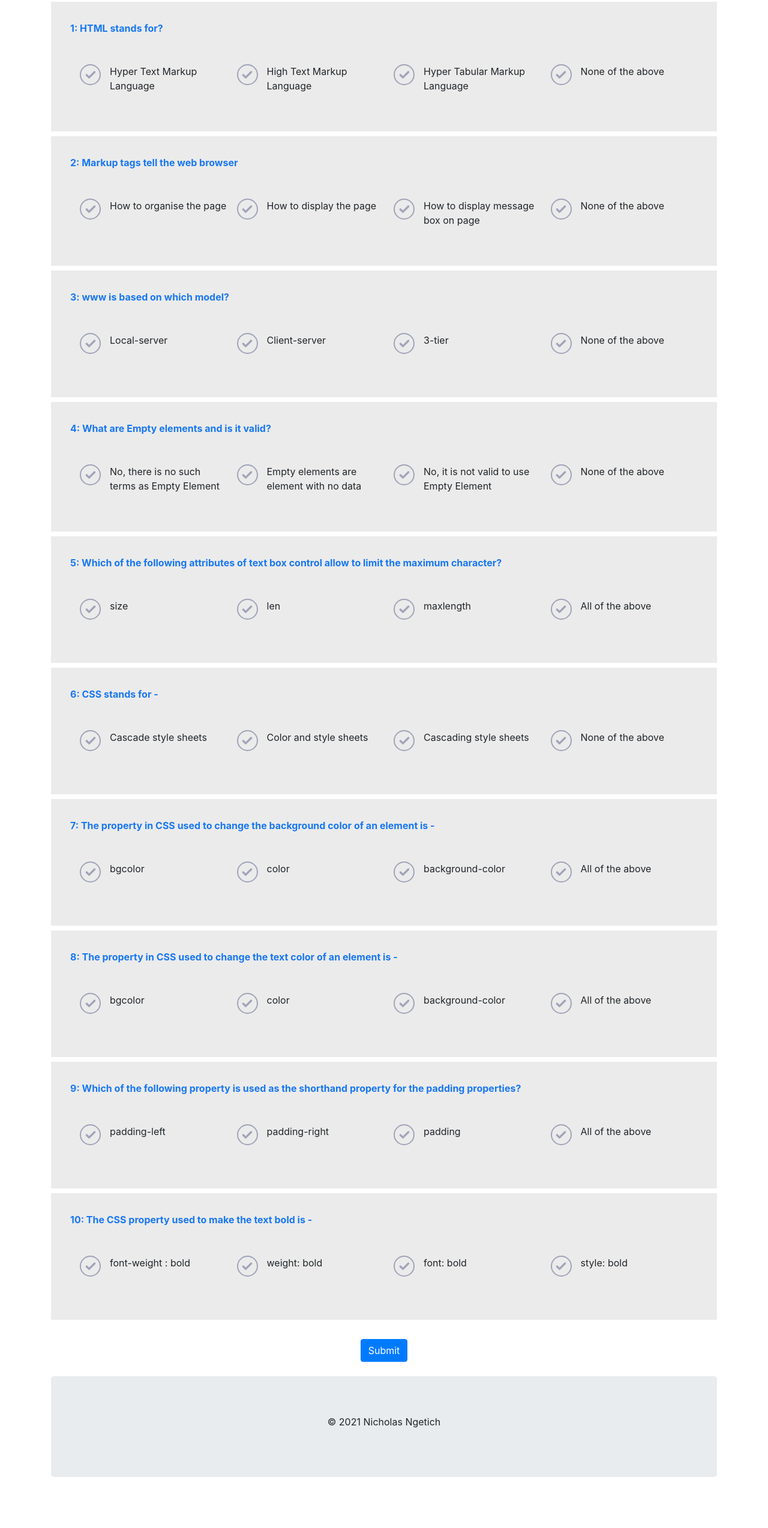
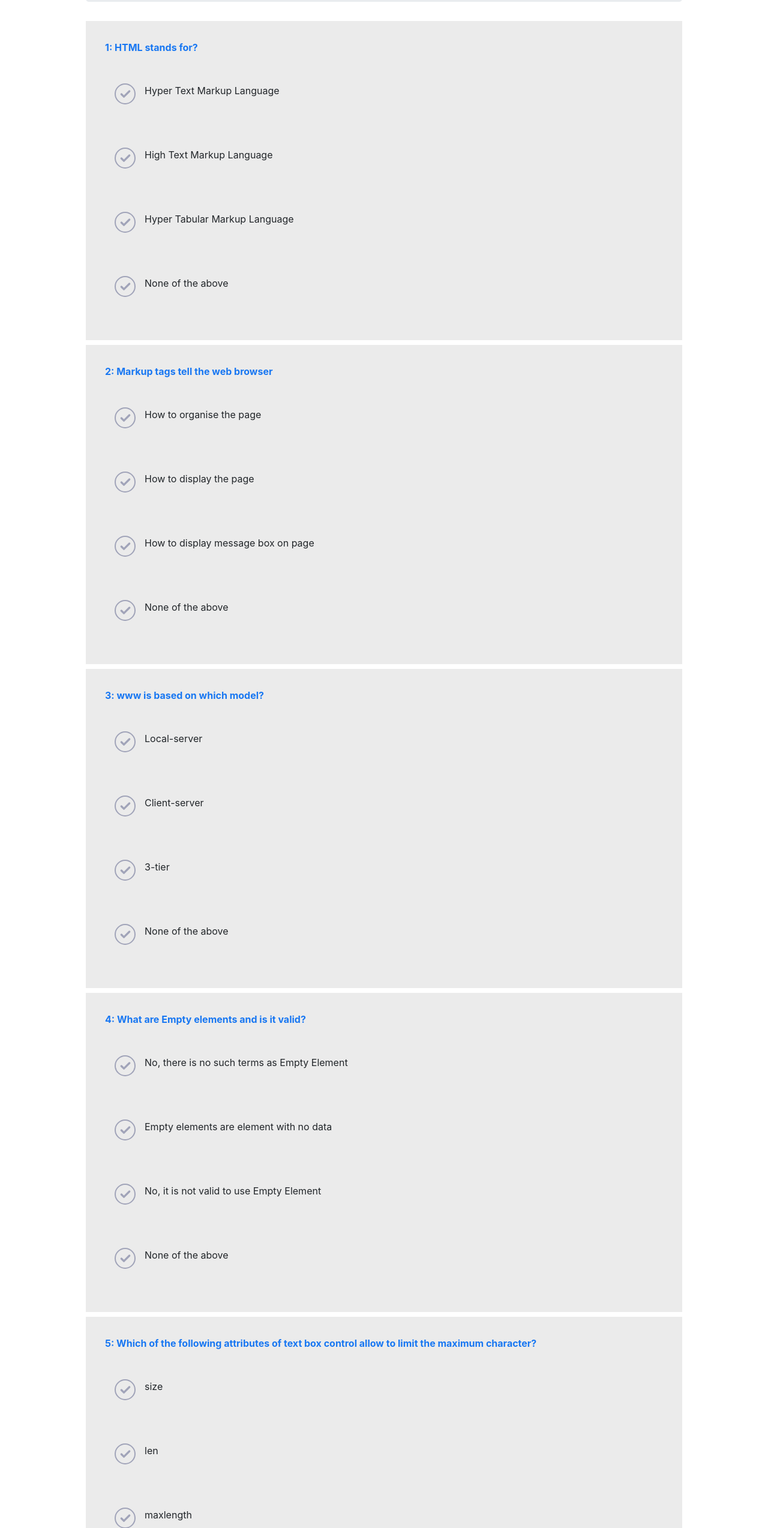
Before and after one commit to ngetichnicholas/Quiz-Board, a plain HTML site: page index.html in a window 1280 px wide. Shown: the part 253-2800 px from the top of the page at 60% size. Before the commit the page ends 2715 px from the top, so only its background shows below. Drawn offline with Linux system fonts and the light colour scheme.

Commit message:
Add changes to quizz page layout

```diff
--- a/css/styles.css
+++ b/css/styles.css
@@ -2,6 +2,18 @@ html, body {
   margin: 0;
   padding: 0;
   width: 100%;
+}
+@media screen and (min-width:1000px) {
+  .container-fluid {
+    width: 80%;
+    margin: 2rem 10% 2rem 10%;
+  }
+}
+@media screen and (min-width:1400px) {
+  .container-fluid {
+    width: 60%;
+    margin: 2rem 20% 2rem 20%;
+  }
 }
 .answer {
   display: none;
@@ -13,7 +25,7 @@ html, body {
 .quizAnswers {
   color: green;
 }
-ul {
+.ul {
   display: flex;
   margin: 0;
   padding: 2rem 0rem 2rem 0rem;
@@ -79,12 +91,13 @@ label {
 }
 @import url(https://fonts.googleapis.com/css?family=Work+Sans:300,600);
 
-@media (max-width: 780px) {
-
-}
-
 @media screen  and (min-width:0px) and (max-width: 500px) {
-
+  ul {
+    display: -webkit-inline-box;
+    flex-direction: column;
+    margin: 0;
+    padding: 2rem 0rem 2rem 0rem;
+  }
 }
 @media screen  and (min-width:500px) and (max-width: 1000px) {
 
--- a/index.html
+++ b/index.html
@@ -9,7 +9,7 @@
   <title>Quiz-Board | IP</title>
 </head>
 <body>
-  <div class="container">
+  <div class="container-fluid">
     <div class="jumbotron text-center">
       <h1>HTML and CSS Quizz Board</h1>
       <p>Answer all the questions below and submit for grading!</p>
@@ -17,142 +17,207 @@
     <form action="" id="quizForm">
       <div class="form-group">
         <p class="question">1: HTML stands for?</p>
-        <ul>
+        <div class="selections">
+          <div class="ul">
             <input type="checkbox" id="mail1" class="answer" name="q1" value="1">
             <label for="mail1"></label><span id="correctString1">Hyper Text Markup Language</span>
+          </div>
+          <div class="ul">
             <input type="checkbox" id="mail2" class="answer"  name="q1" value="0">
             <label for="mail2"></label><span>High Text Markup Language</span>
+          </div>
+          <div
+          class="ul">
             <input class="answer" type="checkbox" id="mail3" name="q1" value="0">
             <label for="mail3"></label><span>Hyper Tabular Markup Language</span>
+          </div>
+          <div class="ul">
             <input class="answer" type="checkbox" id="mail4" name="q1" value="0">
             <label for="mail4"></label><span>None of the above</span>
-        </ul>
+          </div>
+        </div>
         <div class="quizAnswers" id="correctAnswer1"></div>
       </div>
       <div class="form-group">
         <p class="question">2: Markup tags tell the web browser</p>
-        <ul>
+        <div class="selection">
+          <div class="ul">
             <input type="checkbox" id="q2A1" class="answer" name="q2" value="0">
             <label for="q2A1"></label><span>How to organise the page</span>
+          </div>
+          <div class="ul">
             <input class="answer" type="checkbox" id="q2A2" name="q2" value="1">
             <label for="q2A2"></label><span id="correctString2">How to display the page</span>
+          </div>
+          <div class="ul">
             <input class="answer" type="checkbox" id="q2A3" name="q2" value="0">
             <label for="q2A3"></label><span>How to display message box on page</span>
+          </div>
+          <div class="ul">
             <input class="answer" type="checkbox" id="q2A4" name="q2" value="0">
             <label for="q2A4"></label><span>None of the above</span>
-        </ul>
+          </div>
+        </div>
         <div class="quizAnswers" id="correctAnswer2"></div>
       </div>
       <div class="form-group">
         <p class="question">3: www is based on which model?</p>
-        <ul>
+        <div class="ul">
           <input type="checkbox" id="Q3A1" class="answer" name="q3" value="0">
           <label for="Q3A1"></label><span>Local-server</span>
+        </div>
+        <div class="ul">
           <input class="answer" type="checkbox" id="Q3A2" name="q3" value="1">
           <label for="Q3A2"></label><span id="correctString3">Client-server</span>
+        </div>
+        <div class="ul">
           <input class="answer" type="checkbox" id="Q3A3" name="q3" value="0">
           <label for="Q3A3"></label><span>3-tier</span>
+        </div>
+        <div class="ul">
           <input class="answer" type="checkbox" id="Q3A4" name="q3" value="0">
           <label for="Q3A4"></label><span>None of the above</span>
-        </ul>
+        </div>
         <div class="quizAnswers" id="correctAnswer3"></div>
       </div>
       <div class="form-group">
         <p class="question">4: What are Empty elements and is it valid?</p>
-        <ul>
+        <div class="ul">
           <input type="checkbox" id="Q4A1" class="answer" name="q4" value="0">
           <label for="Q4A1"></label><span>No, there is no such terms as Empty Element</span>
+        </div>
+        <div class="ul">
           <input class="answer" type="checkbox" id="Q4A2" name="q4" value="1">
           <label for="Q4A2"></label><span id="correctString4">Empty elements are element with no data</span>
+        </div>
+        <div class="ul">
           <input class="answer" type="checkbox" id="Q4A3" name="q4" value="0">
           <label for="Q4A3"></label><span>No, it is not valid to use Empty Element</span>
+        </div>
+        <div class="ul">
           <input class="answer" type="checkbox" id="Q4A4" name="q4" value="0">
           <label for="Q4A4"></label><span>None of the above</span>
-        </ul>
+        </div>
         <div class="quizAnswers" id="correctAnswer4"></div>
       </div>
       <div class="form-group">
         <p class="question">5: Which of the following attributes of text box control allow to limit the maximum character?</p>
-        <ul>
+        <div class="ul">
           <input type="checkbox" id="Q5A1" class="answer" name="q5" value="0">
           <label for="Q5A1"></label><span>size</span>
+        </div>
+        <div class="ul">
           <input class="answer" type="checkbox" id="Q5A2" name="q5" value="0">
           <label for="Q5A2"></label><span>len</span>
+        </div>
+        <div class="ul">
           <input class="answer" type="checkbox" id="Q5A3" name="q5" value="1">
           <label for="Q5A3"></label><span id="correctString5">maxlength</span>
+        </div>
+        <div class="ul">
           <input class="answer" type="checkbox" id="Q5A4" name="q5" value="0">
           <label for="Q5A4"></label><span>All of the above</span>
-        </ul>
+        </div>
         <div class="quizAnswers" id="correctAnswer5"></div>
       </div>
       <div class="form-group">
         <p class="question">6: CSS stands for -</p>
-        <ul>
+        <div class="ul">
           <input type="checkbox" id="Q6A1" class="answer" name="q6" value="0">
           <label for="Q6A1"></label><span>Cascade style sheets</span>
+        </div>
+        <div class="ul">
           <input class="answer" type="checkbox" id="Q6A2" name="q6" value="0">
           <label for="Q6A2"></label><span>Color and style sheets</span>
+        </div>
+        <div class="ul">
           <input class="answer" type="checkbox" id="Q6A3" name="q6" value="1">
           <label for="Q6A3"></label><span id="correctString6">Cascading style sheets</span>
+        </div>
+        <div class="ul">
           <input class="answer" type="checkbox" id="Q6A4" name="q6" value="0">
           <label for="Q6A4"></label><span>None of the above</span>
-        </ul>
+        </div>
         <div class="quizAnswers" id="correctAnswer6"></div>
       </div>
       <div class="form-group">
         <p class="question">7: The property in CSS used to change the background color of an element is -</p>
-        <ul>
+        <div class="ul">
           <input type="checkbox" id="Q7A1" class="answer" name="q7" value="0">
           <label for="Q7A1"></label><span>bgcolor</span>
+        </div>
+        <div class="ul">
           <input class="answer" type="checkbox" id="Q7A2" name="q7" value="0">
           <label for="Q7A2"></label><span>color</span>
+        </div>
+        <div class="ul">
           <input class="answer" type="checkbox" id="Q7A3" name="q7" value="1">
           <label for="Q7A3"></label><span id="correctString7">background-color</span>
+        </div>
+        <div class="ul">
           <input class="answer" type="checkbox" id="Q7A4" name="q7" value="0">
           <label for="Q7A4"></label><span>All of the above</span>
-        </ul>
+        </div>
         <div class="quizAnswers" id="correctAnswer7"></div>
       </div>
       <div class="form-group">
         <p class="question">8: The property in CSS used to change the text color of an element is -</p>
-        <ul>
+        <div class="ul">
           <input type="checkbox" id="Q8A1" class="answer" name="q8" value="0">
           <label for="Q8A1"></label><span>bgcolor</span>
+        </div>
+        <div class="ul">
           <input class="answer" type="checkbox" id="Q8A2" name="q8" value="1">
           <label for="Q8A2"></label><span id="correctString8">color</span>
+        </div>
+        <div class="ul">
           <input class="answer" type="checkbox" id="Q8A3" name="q8" value="0">
           <label for="Q8A3"></label><span>background-color</span>
+        </div>
+        <div class="ul">
           <input class="answer" type="checkbox" id="Q8A4" name="q8" value="0">
           <label for="Q8A4"></label><span>All of the above</span>
-        </ul>
+        </div>
         <div class="quizAnswers" id="correctAnswer8"></div>
       </div>
       <div class="form-group">
         <p class="question">9: Which of the following property is used as the shorthand property for the padding properties?</p>
-        <ul>
+        <div class="ul">
           <input type="checkbox" id="Q9A1" class="answer" name="q9" value="0">
           <label for="Q9A1"></label><span>padding-left</span>
+        </div>
+        <div class="ul">
           <input class="answer" type="checkbox" id="Q9A2" name="q9" value="0">
           <label for="Q9A2"></label><span>padding-right</span>
+        </div>
+        <div class="ul">
           <input class="answer" type="checkbox" id="Q9A3" name="q9" value="1">
           <label for="Q9A3"></label><span id="correctString9">padding</span>
+        </div>
+        <div class="ul">
           <input class="answer" type="checkbox" id="Q9A4" name="q9" value="0">
           <label for="Q9A4"></label><span>All of the above</span>
-        </ul>
+        </div>
         <div class="quizAnswers" id="correctAnswer9"></div>
       </div>
       <div class="form-group">
         <p class="question">10: The CSS property used to make the text bold is -</p>
-        <ul>
+        <div class="ul">
           <input type="checkbox" id="Q10A1" class="answer" name="q10" value="1">
           <label for="Q10A1"></label><span id="correctString10">font-weight : bold</span>
+        </div>
+        <div class="ul">
           <input class="answer" type="checkbox" id="Q10A2" name="q10" value="0">
           <label for="Q10A2"></label><span>weight: bold</span>
+        </div>
+        <div class="ul">
           <input class="answer" type="checkbox" id="Q10A3" name="q10" value="0">
           <label for="Q10A3"></label><span>font: bold</span>
+        </div>
+        <div class="ul">
           <input class="answer" type="checkbox" id="Q10A4" name="q10" value="0">
           <label for="Q10A4"></label><span>style: bold</span>
-        </ul>
+        </div>
         <div class="quizAnswers" id="correctAnswer10"></div>
       </div>
       <!--show score upon submit-->
--- a/js/script.js
+++ b/js/script.js
@@ -54,14 +54,14 @@ function submitQuiz() {
     showScore = showScore + "&nbsp; <strong>Good! Fair Performance!</strong>"
     $("#userScore").addClass("primary");
   } else if (calcScore <= 4) {
-    showScore = showScore + "&nbsp; <strong>Below Average! Please contact TM for retake!</strong>"
+    showScore = showScore + "&nbsp; <strong>Below Average! Please contact your instructor for retake!</strong>"
     $("#userScore").addClass("danger");
   };
   document.getElementById('userScore').innerHTML = showScore;
 }
 // UI Logic
 $('input[type="checkbox"]').on('change', function () {
-  $(this).siblings('input[type="checkbox"]').not(this).prop('checked', false);
+  $(this).parent().siblings().children('input[type="checkbox"]').not(this).prop('checked', false);
 });
 
 $(document).ready(function () {
```
Lines whose indentation alone changed are shown as unchanged.
